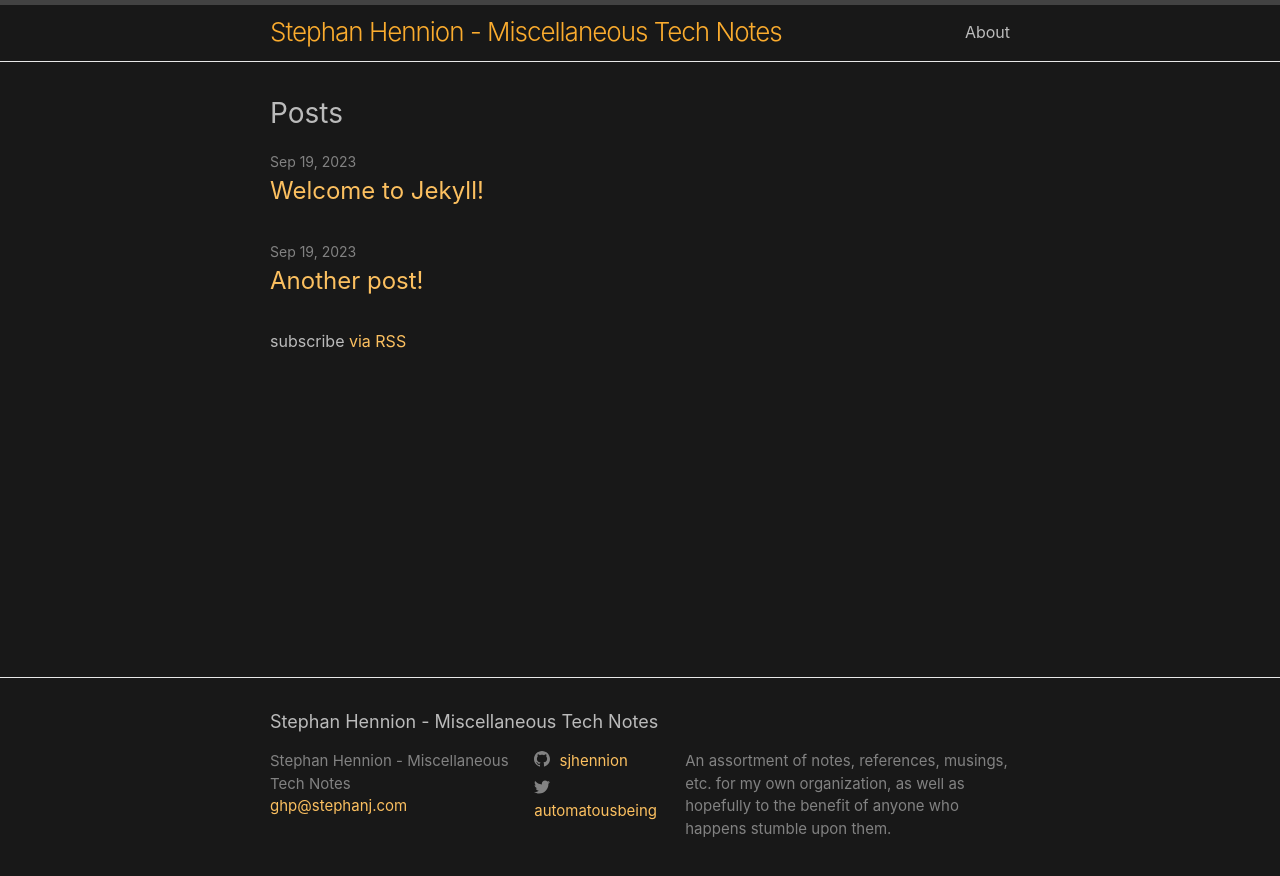
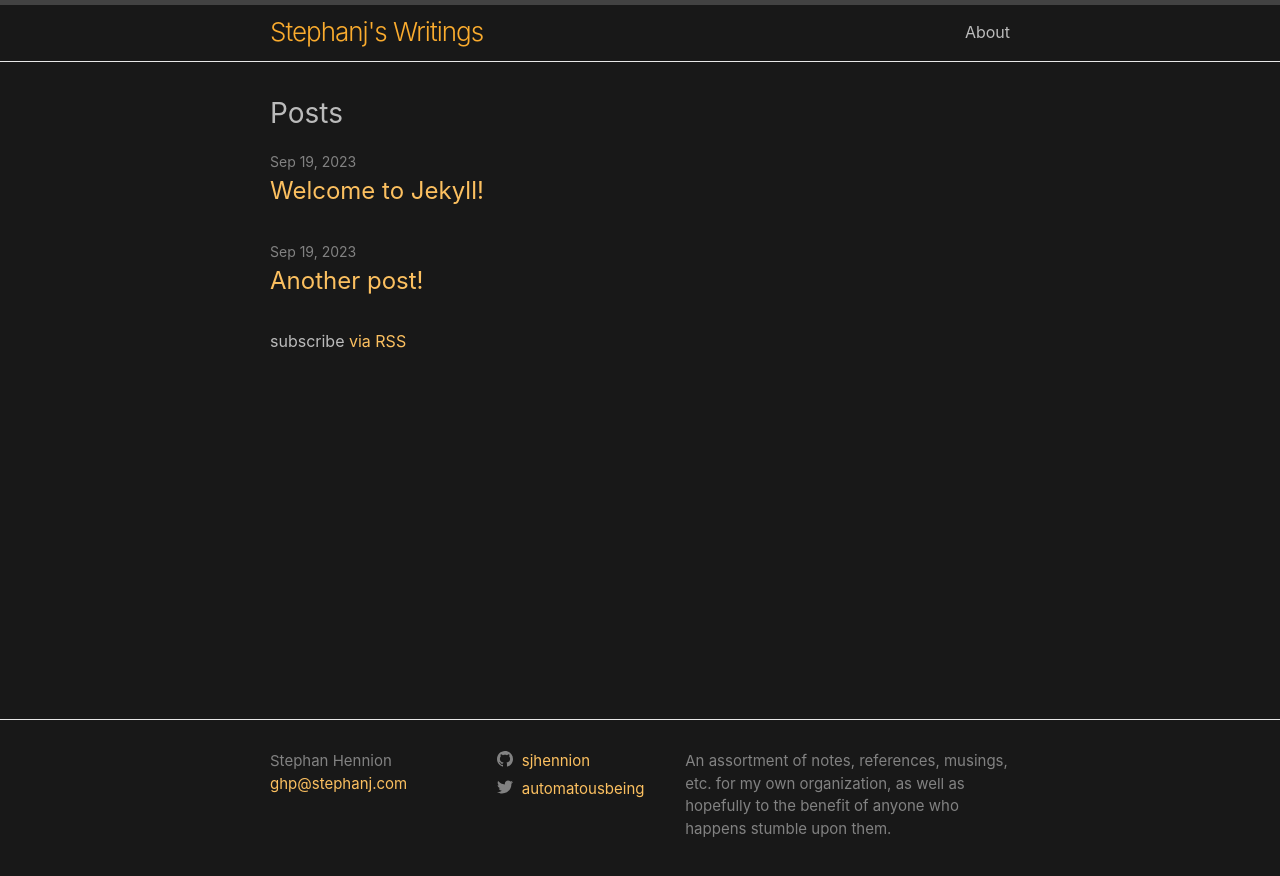
Before and after one commit to sjhennion/sjhennion.github.io, a Jekyll site: the page built from index.markdown, in a window 1280 px wide. Shown: the top 876 px of the page. Built offline with Jekyll 4.4.1, drawn with Linux system fonts in a browser that asks for light colours.

```diff
--- a/_config.yml
+++ b/_config.yml
@@ -18,8 +18,9 @@
 # You can create any custom variable you would like, and they will be accessible
 # in the templates via {{ site.myvariable }}.
 
-title: Stephan Hennion - Miscellaneous Tech Notes
+title: Stephanj's Writings
 email: ghp@stephanj.com
+author: Stephan Hennion
 description: >- # this means to ignore newlines until "baseurl:"
   An assortment of notes, references, musings, etc. for my own organization, as well
   as hopefully to the benefit of anyone who happens stumble upon them.
--- a/_includes/footer.html
+++ b/_includes/footer.html
@@ -3,7 +3,6 @@
 
   <div class="wrapper">
 
-    <h2 class="footer-heading">{{ site.title | escape }}</h2>
 
     <div class="footer-col-wrapper">
       <div class="footer-col footer-col-1">
--- a/_sass/minima/_layout.scss
+++ b/_sass/minima/_layout.scss
@@ -135,13 +135,13 @@
 }
 
 .footer-col-1 {
-  width: -webkit-calc(35% - (#{$spacing-unit} / 2));
-  width:         calc(35% - (#{$spacing-unit} / 2));
+  width: -webkit-calc(30% - (#{$spacing-unit} / 2));
+  width:         calc(30% - (#{$spacing-unit} / 2));
 }
 
 .footer-col-2 {
-  width: -webkit-calc(20% - (#{$spacing-unit} / 2));
-  width:         calc(20% - (#{$spacing-unit} / 2));
+  width: -webkit-calc(25% - (#{$spacing-unit} / 2));
+  width:         calc(25% - (#{$spacing-unit} / 2));
 }
 
 .footer-col-3 {
```
